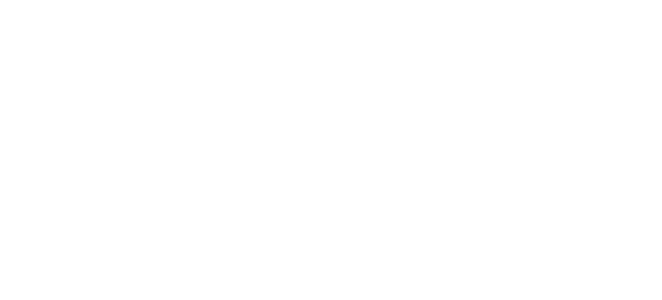
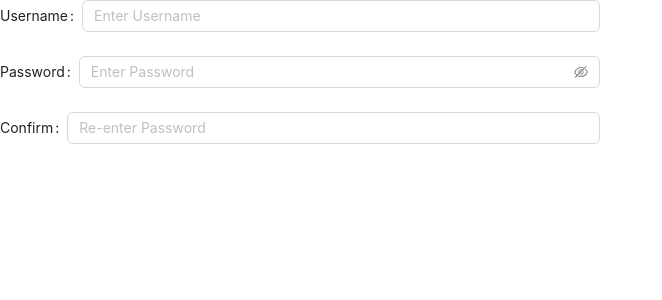
Before and after one commit to Container-Team5/container-front, a React (Create React App) app: page /register in a window 1280 px wide. Before the commit this address had no page. Shown: the top 300 px of the page, without its empty margins (0-662 px from the left). Built offline with nearby package versions, Linux system fonts and the light colour scheme.

Commit message:
#5 로그인페이지 구성

```diff
--- a/src/App.css
+++ b/src/App.css
@@ -21,7 +21,7 @@
   align-items: center;
   justify-content: center;
   font-size: calc(10px + 2vmin);
-  color: white;
+  color: black;
 }
 
 .App-link {
--- a/src/App.js
+++ b/src/App.js
@@ -3,7 +3,8 @@ import {BrowserRouter, Routes, Route} from "react-router-dom";
 import LoginPage from "./page/LoginPage"
 import './App.css';
 import MainPage from "./page/MainPage";
-
+import RegisterPage from "./page/RegisterPage";
+import LoginPage2 from "./page/LoginPage2"
 
 function App() {
     return (
@@ -11,6 +12,8 @@ function App() {
             <Routes>
                 <Route path="/" element={<MainPage/>}/>
                 <Route path="/login" element={<LoginPage/>}/>
+                <Route path="/register" element={<RegisterPage/>}/>
+                <Route path="/login2" element={<LoginPage2/>}/>
             </Routes>
         </BrowserRouter>
     );
--- /dev/null
+++ b/src/component/RegisterPage.module.css
@@ -0,0 +1,7 @@
+.user_register{
+
+}
+
+.admin_register{
+
+}
--- a/src/page/LoginPage.js
+++ b/src/page/LoginPage.js
@@ -1,18 +1,29 @@
 import {Content} from "antd/es/layout/layout";
 import styles from "../component/LoginPage.module.css";
+import {useNavigate} from "react-router-dom";
 
 const LoginPage = (props) => {
+    const navigate = useNavigate();
+
+
+    const goRegisterPage = () => {
+        navigate('../RegisterPage');
+    }
+    const goLoginPage = () => {
+        navigate('../LoginPage2');
+    }
+
     return (
         <Content>
             <div className={styles.login}>
                 <b>컨테이너의 모든 것</b>
                 <h1>Everything of Container</h1>
                 <br/>
-                <button className={styles.btn1}>관리자 LOGIN</button>
+                <button className={styles.btn1} onClick={goLoginPage}>관리자 LOGIN</button>
                 <br/><br/>
-                <button className={styles.btn1}> 사용자 LOGIN</button>
+                <button className={styles.btn1} onClick={goLoginPage}> 사용자 LOGIN</button>
                 <br/><br/>
-                <button className={styles.btn1}>SIGN UP</button>
+                <button className={styles.btn1} onClick={goRegisterPage}>SIGN UP</button>
             </div>
         </Content>
     )
--- /dev/null
+++ b/src/page/RegisterPage.js
@@ -0,0 +1,37 @@
+import {Form,Input} from 'antd';
+import React from 'react';
+import styles from "../component/RegisterPage.module.css";
+
+const RegisterPage = (props) => {
+    const [form] = Form.useForm();
+
+
+    return (
+        <Form form={form} style={{maxWidth:600}}>
+
+            <Form>
+                <Form.Item label="Username"><Input placeholder="Enter Username"/></Form.Item>
+                <Form.Item label="Password" rules={[
+                    {
+                        required : true,
+                        message : 'Please input your username.'
+                    },
+                    {
+                        patten: /^[\s]/,
+                        message : 'Please do not use space.',
+                    }
+                ]}><Input.Password placeholder="Enter Password"/></Form.Item>
+                <Form.Item label="Confirm"><Input placeholder="Re-enter Password"/></Form.Item>
+            </Form>
+            <Form>
+
+            </Form>
+
+
+
+
+        </Form>
+    );
+};
+
+export default RegisterPage;
```
Also changed, not shown: src/page/LoginPage2.js (added), 1 other file (tests, documents, lock files or other folders).
